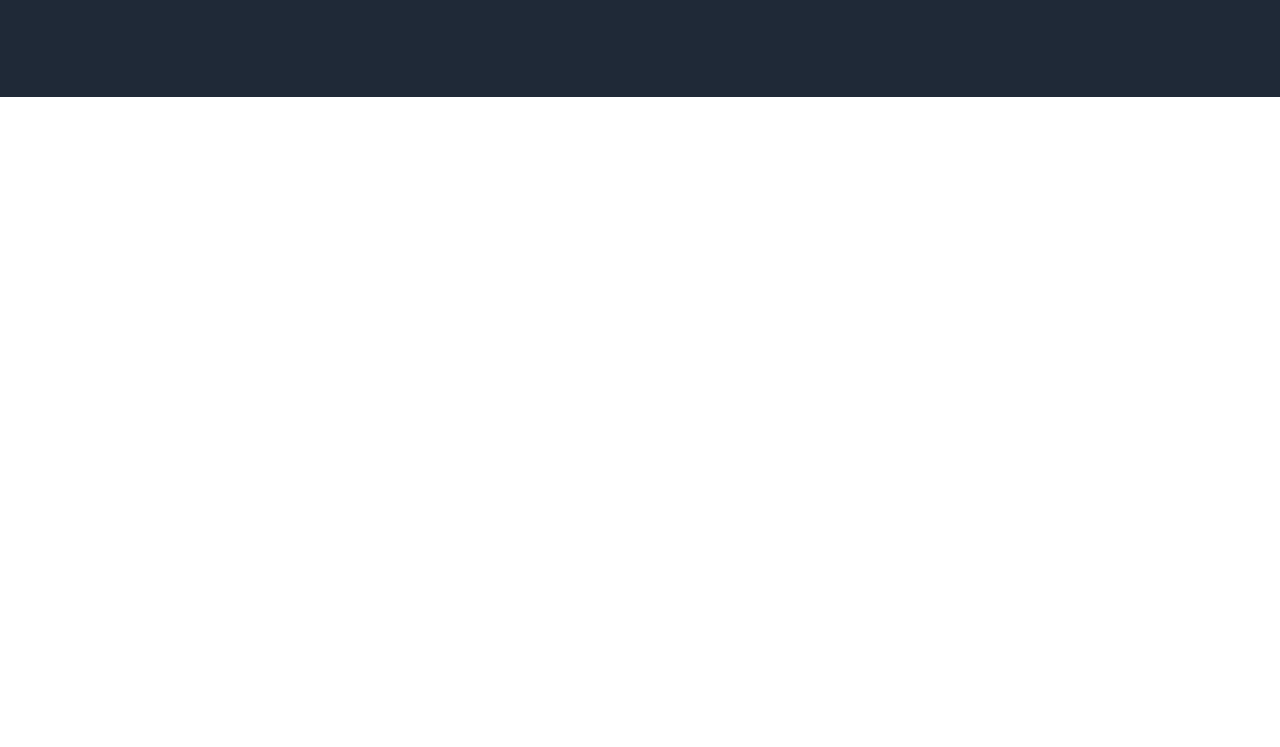
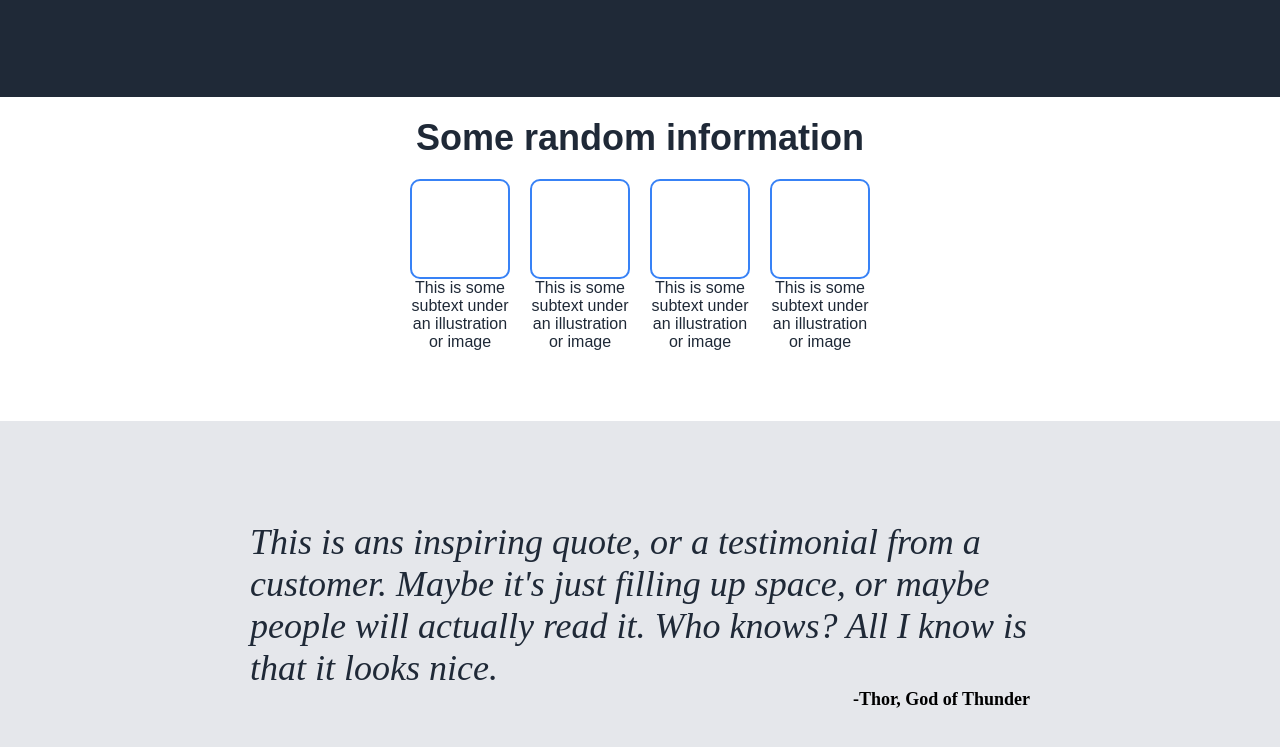
Before and after one commit to SanTheMan786/landing-page, a plain HTML site: page index.html in a window 1280 px wide. Shown: the part 445-1192 px from the top of the page. Before the commit the page ends 800 px from the top, so only its background shows below. Drawn offline with Linux system fonts and the light colour scheme.

Commit message:
section 2 and 3 finished and refactor section 1

```diff
--- a/css/styles.css
+++ b/css/styles.css
@@ -9,6 +9,8 @@
   background: transparent;
   font-size: 100%;
 }
+
+/* Section 1 */
 
 .section-1 {
   background-color: #1f2937;
@@ -48,22 +50,22 @@
   padding-bottom: 100px;
 }
 
-.rest-container .section {
+.rest-container .section-left {
   width: 300px;
   height: auto;
 }
 
-.rest-container .section h1 {
+.rest-container .section-left h1 {
   font-size: 48px;
-  font-weight: 700;
+  font-weight: 800;
   margin-bottom: 10px;
 }
 
-.rest-container .section p {
+.rest-container .section-left p {
   margin-bottom: 10px;
 }
 
-.rest-container .section button {
+.rest-container .section-left button {
   background-color: #3882f6;
   padding: 5px 20px;
   color: #f9faf8;
@@ -73,7 +75,76 @@
   border-radius: 5px;
 }
 
-.rest-container .image img {
+.rest-container .image-right img {
   width: 400px;
   height: auto;
 }
+
+/* Section 2 */
+.section-2 {
+  width: 100%;
+  height: auto;
+  font-family: Arial, Helvetica, sans-serif;
+  color: #1f2937;
+}
+
+.random {
+  text-align: center;
+  padding-top: 20px;
+  padding-bottom: 20px;
+}
+
+.random h1 {
+  font-size: 36px;
+  font-weight: 800;
+  color: #1f2937;
+}
+
+.random-border-text {
+  display: flex;
+  justify-content: center;
+  /* align-items: center; */
+  column-gap: 20px;
+  padding-bottom: 70px;
+}
+
+.border-text {
+  width: 100px;
+}
+
+.border {
+  border: 2.5px solid #3882f6;
+  height: 100px;
+  width: 100px;
+  border-radius: 10px;
+}
+
+.border-text p {
+  text-align: center;
+}
+
+/* Section 3 */
+
+.section-3 {
+  background-color: #e5e7eb;
+  width: 100%;
+  /* text-align: center; */
+  display: flex;
+  flex-direction: column;
+  align-items: center;
+  padding: 100px 250px 100px 250px;
+}
+
+.quote-text {
+  font-size: 36px;
+  font-style: italic;
+  font-weight: lighter;
+  color: #1f2937;
+}
+
+.quote-author {
+  color: black;
+  font-size: 18px;
+  font-weight: 800;
+  align-self: flex-end;
+}
--- a/index.html
+++ b/index.html
@@ -20,7 +20,7 @@
         </div>
       </div>
       <div class="rest-container">
-        <div class="section">
+        <div class="section-left">
           <h1>This website is awesome</h1>
           <p>
             This website has some subtext that goes here under the main title.
@@ -28,15 +28,42 @@
           </p>
           <button type="button">Sign up</button>
         </div>
-        <div class="image">
+        <div class="image-right">
           <img src="image/pexels-jaime-reimer-2662116.jpg" alt="" />
         </div>
       </div>
     </div>
 
-    <div class="section-2"></div>
+    <div class="section-2">
+      <div class="random"><h1>Some random information</h1></div>
+      <div class="random-border-text">
+        <div class="border-text">
+          <div class="border"></div>
+          <p>This is some subtext under an illustration or image</p>
+        </div>
+        <div class="border-text">
+          <div class="border"></div>
+          <p>This is some subtext under an illustration or image</p>
+        </div>
+        <div class="border-text">
+          <div class="border"></div>
+          <p>This is some subtext under an illustration or image</p>
+        </div>
+        <div class="border-text">
+          <div class="border"></div>
+          <p>This is some subtext under an illustration or image</p>
+        </div>
+      </div>
+    </div>
 
-    <div class="section-3"></div>
+    <div class="section-3">
+      <p class="quote-text">
+        This is ans inspiring quote, or a testimonial from a customer. Maybe
+        it's just filling up space, or maybe people will actually read it. Who
+        knows? All I know is that it looks nice.
+      </p>
+      <p class="quote-author">-Thor, God of Thunder</p>
+    </div>
 
     <div class="section-4"></div>
 
```
